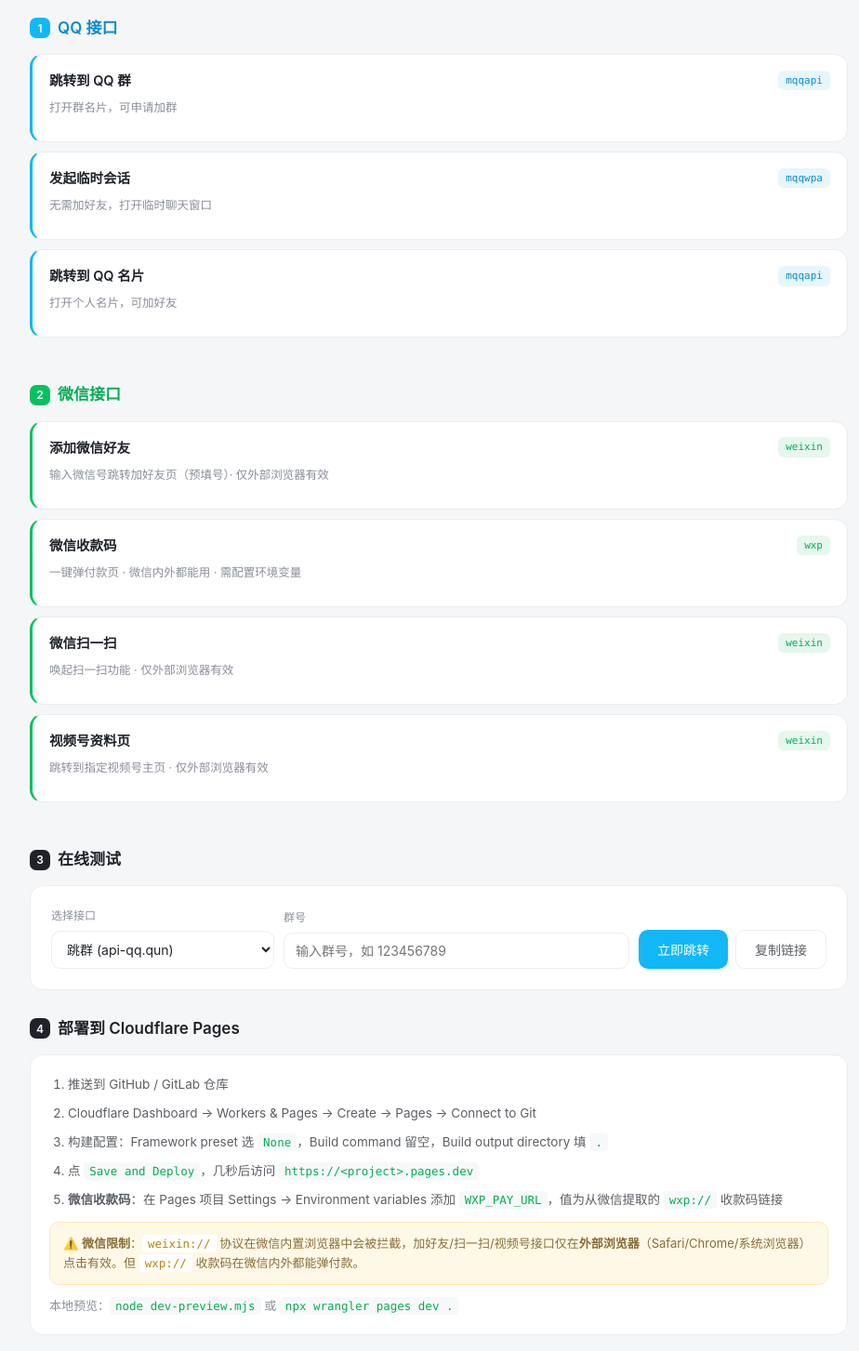
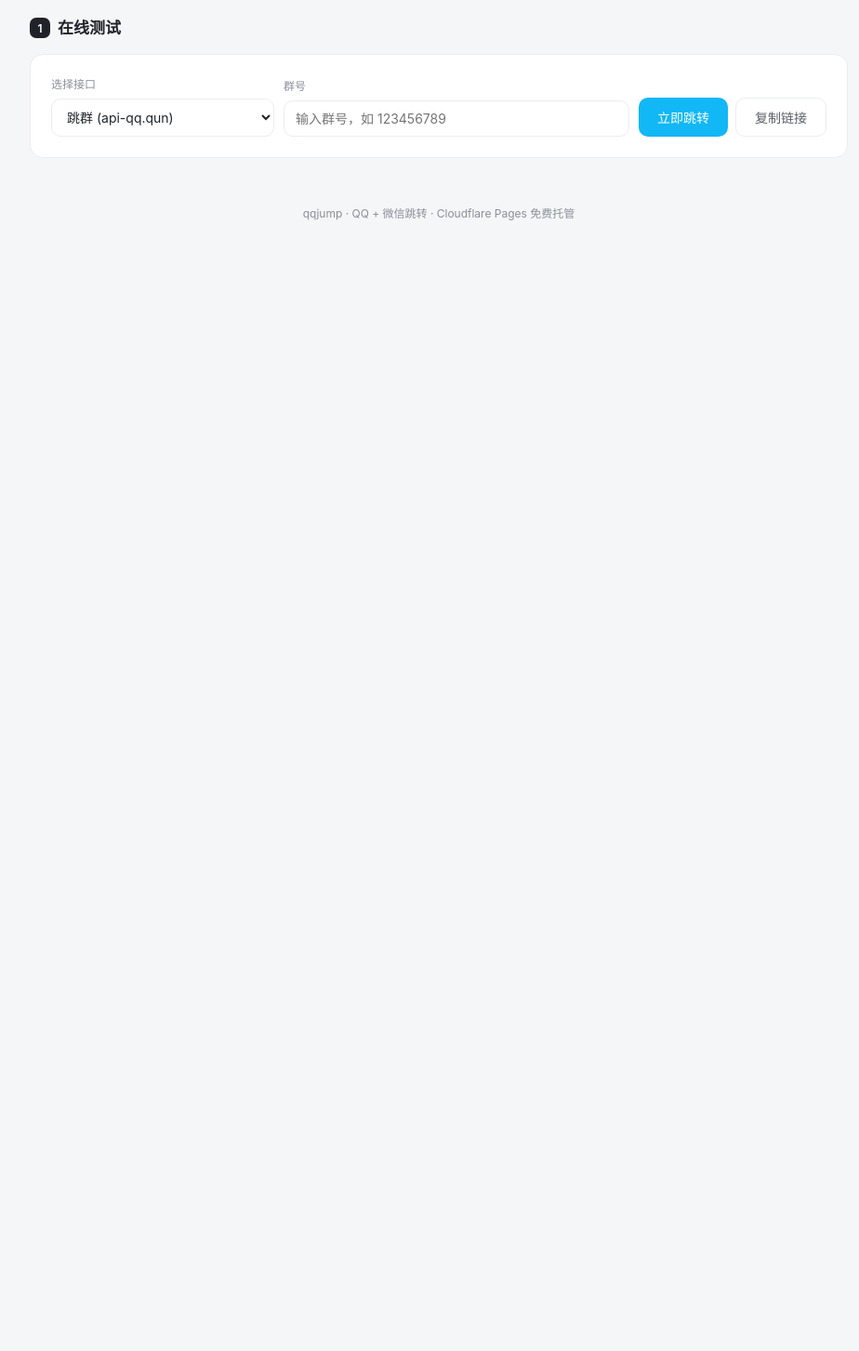
Before and after one commit to ekeer/qv-jump, a website: page public/index.html in a window 1280 px wide. Shown: the part 269-1722 px from the top of the page at 93% size, without its empty margins (168-1092 px from the left). After the commit the page ends 800 px from the top, so only its background shows below. Drawn offline with Linux system fonts and the light colour scheme.

Commit message:
refactor: homepage only keeps online tester

```diff
--- a/public/index.html
+++ b/public/index.html
@@ -123,51 +123,9 @@
 
   <main class="container">
 
-    <!-- QQ 接口 -->
-    <section>
-      <h2><span class="num" style="background:var(--qq)">1</span><span class="tag-qq">QQ 接口</span></h2>
-      <div class="group">
-        <div class="api-card qq">
-          <div class="api-head"><div class="api-title">跳转到 QQ 群</div><span class="api-tag qq">mqqapi</span></div>
-          <div class="api-desc">打开群名片，可申请加群</div>
-                  </div>
-        <div class="api-card qq">
-          <div class="api-head"><div class="api-title">发起临时会话</div><span class="api-tag qq">mqqwpa</span></div>
-          <div class="api-desc">无需加好友，打开临时聊天窗口</div>
-                  </div>
-        <div class="api-card qq">
-          <div class="api-head"><div class="api-title">跳转到 QQ 名片</div><span class="api-tag qq">mqqapi</span></div>
-          <div class="api-desc">打开个人名片，可加好友</div>
-                  </div>
-      </div>
-    </section>
-
-    <!-- 微信接口 -->
-    <section>
-      <h2><span class="num" style="background:var(--wx)">2</span><span class="tag-wx">微信接口</span></h2>
-      <div class="group">
-        <div class="api-card wx">
-          <div class="api-head"><div class="api-title">添加微信好友</div><span class="api-tag wx">weixin</span></div>
-          <div class="api-desc">输入微信号跳转加好友页（预填号）· 仅外部浏览器有效</div>
-                  </div>
-        <div class="api-card wx">
-          <div class="api-head"><div class="api-title">微信收款码</div><span class="api-tag wx">wxp</span></div>
-          <div class="api-desc">一键弹付款页 · 微信内外都能用 · 需配置环境变量</div>
-                  </div>
-        <div class="api-card wx">
-          <div class="api-head"><div class="api-title">微信扫一扫</div><span class="api-tag wx">weixin</span></div>
-          <div class="api-desc">唤起扫一扫功能 · 仅外部浏览器有效</div>
-                  </div>
-        <div class="api-card wx">
-          <div class="api-head"><div class="api-title">视频号资料页</div><span class="api-tag wx">weixin</span></div>
-          <div class="api-desc">跳转到指定视频号主页 · 仅外部浏览器有效</div>
-                  </div>
-      </div>
-    </section>
-
     <!-- 在线测试 -->
     <section>
-      <h2><span class="num">3</span>在线测试</h2>
+      <h2><span class="num">1</span>在线测试</h2>
       <div class="tester">
         <div class="row">
           <div class="field" style="min-width:200px;max-width:240px;">
@@ -196,24 +154,6 @@
           </div>
         </div>
         <div class="result" id="result"></div>
-      </div>
-    </section>
-
-    <!-- 部署说明 -->
-    <section>
-      <h2><span class="num">4</span>部署到 Cloudflare Pages</h2>
-      <div class="deploy">
-        <ol>
-          <li>推送到 GitHub / GitLab 仓库</li>
-          <li>Cloudflare Dashboard → Workers &amp; Pages → Create → Pages → Connect to Git</li>
-          <li>构建配置：Framework preset 选 <code>None</code>，Build command 留空，Build output directory 填 <code>.</code></li>
-          <li>点 <code>Save and Deploy</code>，几秒后访问 <code>https://&lt;project&gt;.pages.dev</code></li>
-          <li><b>微信收款码</b>：在 Pages 项目 Settings → Environment variables 添加 <code>WXP_PAY_URL</code>，值为从微信提取的 <code>wxp://</code> 收款码链接</li>
-        </ol>
-        <div class="note">
-          ⚠️ <b>微信限制</b>：<code>weixin://</code> 协议在微信内置浏览器中会被拦截，加好友/扫一扫/视频号接口仅在<strong>外部浏览器</strong>（Safari/Chrome/系统浏览器）点击有效。但 <code>wxp://</code> 收款码在微信内外都能弹付款。
-        </div>
-        <p style="margin-top:12px;font-size:13px;color:var(--text-3);">本地预览：<code>node dev-preview.mjs</code> 或 <code>npx wrangler pages dev .</code></p>
       </div>
     </section>
   </main>
```
